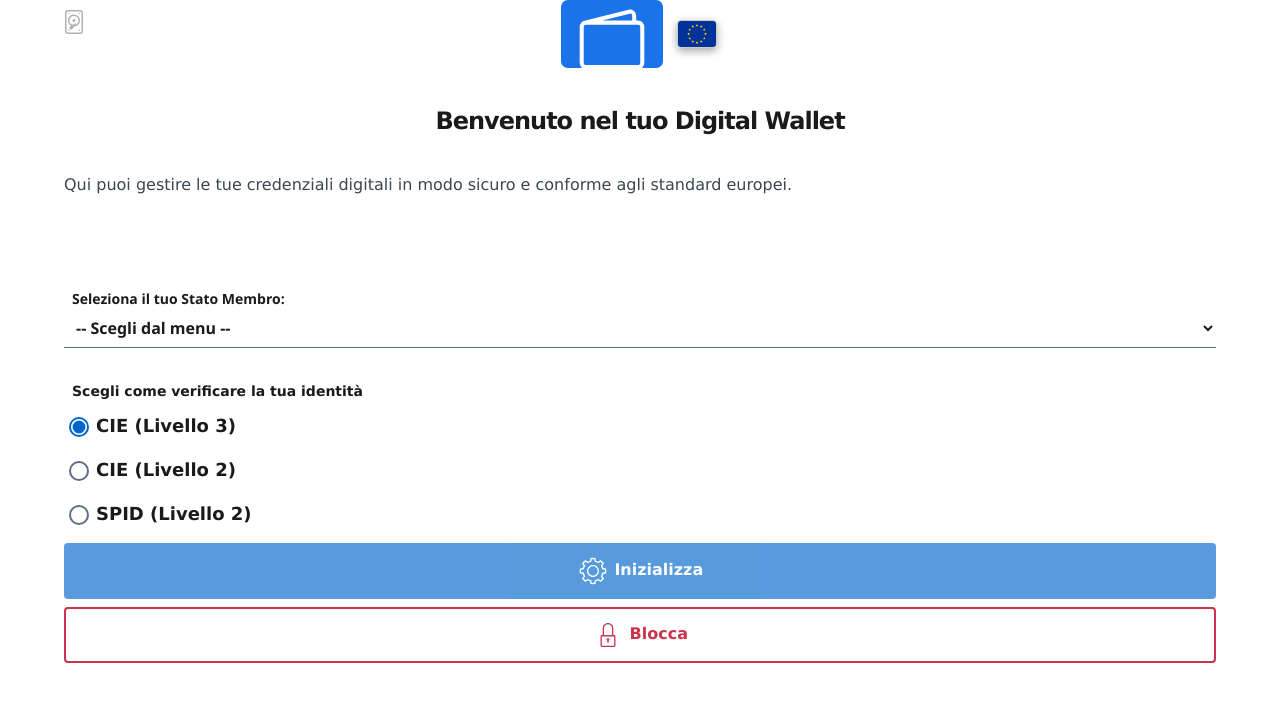
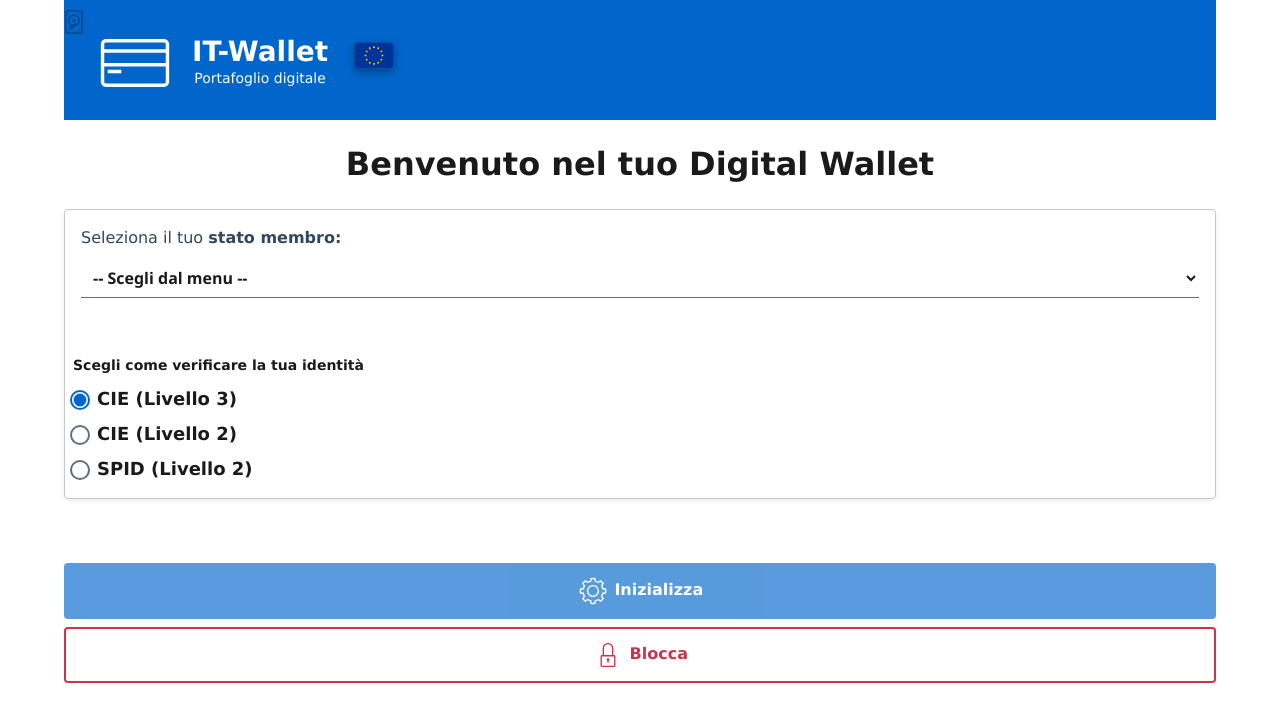
Before and after one commit to italia/iam-proxy-italia-wallet-instance-demo, a Flask app: page /wallet/home in a window 1280 px wide. Shown: the top 722 px of the page. Run offline with Flask 3, Linux system fonts and the light colour scheme; the visitor is signed in with stand-in values (Sample User, id 1); parts of the project's set-up code (start-up, migrations or seed data) failed here and were passed over; some libraries are stand-ins or nearby versions.

Commit message:
Update frontend struct

```diff
--- a/app/static/wallet.css
+++ b/app/static/wallet.css
@@ -109,6 +109,7 @@ main p {
   display: flex;
   align-items: center;
   justify-content: center;
+  background-color: #06c;
 }
 
 /* Contenitore bandiera */
@@ -117,7 +118,7 @@ main p {
   align-items: center;
   justify-content: center;
   padding: 4px;
-  background-color: white;
+  background-color: hsl(210, 100%, 40%);
 }
 
 .state-flag {
@@ -1224,12 +1225,14 @@ main p {
 
 
 /* contenitore radio un po' più pulito */
-.form-check {
+
+/*.form-check {
   display: flex;
   align-items: center;
   gap: 0.65rem;
   margin-bottom: 0.9rem;
 }
+*/
 
 
 
@@ -1238,7 +1241,7 @@ main p {
 }
 
 
-
+/*
 .form-check {
   display: flex;
   align-items: center;
@@ -1246,6 +1249,7 @@ main p {
   margin-bottom: 1rem;
   min-height: 28px;
 }
+*/
 
 .form-check-input[type="radio"] {
   appearance: none !important;
--- a/app/templates/wallet_home.html
+++ b/app/templates/wallet_home.html
@@ -24,10 +24,32 @@
       <img src="{{ url_for('static', filename='images/trash-delete-icon.svg') }}" alt="Cestino" class="trash-icon" {% if not wallet_initialized %}style="display:none;"{% endif %}/>
     </div>
     <header>
-      <div class="logo-with-flag">
-        <img src="{{ url_for('static', filename='images/wallet_logo.svg') }}"
-            alt="Digital Wallet"
-            class="wallet-logo" />
+<!--      <div class="logo-with-flag">-->
+<!--        <img src="{{ url_for('static', filename='images/wallet_logo.svg') }}"-->
+<!--            alt="Digital Wallet"-->
+<!--            class="wallet-logo" />-->
+<!--        <div id="state-selected" class="flag-container">-->
+<!--          <img-->
+<!--            id="flagImage"-->
+<!--            class="state-flag"-->
+<!--            src="{{ url_for('static', filename='images/flags/4x3/' + (selected_country|lower if selected_country else 'eu') + '.svg') }}"-->
+<!--            alt="{{ selected_country or 'European Union' }}" />-->
+<!--        </div>-->
+<!--      </div>-->
+        <div class="it-header-center-wrapper">
+          <div class="container-xl">
+            <div class="row">
+              <div class="col-12">
+                <div class="it-header-center-content-wrapper">
+                  <div class="it-brand-wrapper">
+                    <a href="#">
+                      <svg class="icon" aria-hidden="true">
+                        <use href="/static/svg/sprites.svg#it-card"></use>
+                      </svg>
+                      <div class="it-brand-text">
+                        <div class="it-brand-title">IT-Wallet</div>
+                        <div class="it-brand-tagline d-none d-md-block">Portafoglio digitale</div>
+                      </div>
                       <div id="state-selected" class="flag-container">
                           <img
                             id="flagImage"
@@ -35,28 +57,42 @@
                             src="{{ url_for('static', filename='images/flags/4x3/' + (selected_country|lower if selected_country else 'eu') + '.svg') }}"
                             alt="{{ selected_country or 'European Union' }}" />
                       </div>
+                    </a>
                   </div>
-      <h1>Benvenuto nel tuo Digital Wallet</h1>
+                </div>
+              </div>
+            </div>
+          </div>
+        </div>
+<!--      <h1>Benvenuto nel tuo Digital Wallet</h1>-->
+        <p class="h3 my-4">Benvenuto nel tuo Digital Wallet</p>
     </header>
     <main>
-      <div class="row">
-        <div class="form-group col-md-12">
-            <p class="form-label d-block mb-3">Qui puoi gestire le tue credenziali digitali in modo sicuro e conforme agli standard europei. </p>
-        </div>
-      </div>
+<!--      <div class="row">-->
+<!--        <div class="form-group col-md-12">-->
+<!--            <p class="form-label d-block mb-3">Qui puoi gestire le tue credenziali digitali in modo sicuro e conforme agli standard europei. </p>-->
+<!--        </div>-->
+<!--      </div>-->
 
-      <div class="row">
-        <div class="form-group col-md-12">
+<!--      <div class="row">-->
+<!--        <div class="form-group col-md-12">-->
       <div id="result"></div>
-        </div>
-      </div>
+<!--        </div>-->
+<!--      </div>-->
 
       <div id="overlay" style="display:none;">
         <div class="loader"></div>
       </div>
 
-      <div id="states" class="select-wrapper" {% if wallet_initialized %}style="display:none;"{% endif %}>
-        <label for="select">Seleziona il tuo Stato Membro:</label>
+        <div class="row" {% if wallet_initialized %}style="display:none;"{% endif %}>
+          <div class="col-12 col-md-12 col-lg-12 mb-3 mb-md-4">
+            <!--start it-card-->
+            <article class="it-card rounded border shadow-sm mb-3">
+              <h8 class="it-card-title ">
+                Seleziona il tuo <strong>stato membro:</strong>
+              </h8>
+              <div class="it-card-body">
+                <div id="states" class="select-wrapper" >
                     <select id="select">
                       <option value="" disabled selected>-- Scegli dal menu --</option>
                       <option value="IT"{% if selected_country == 'IT' %} selected{% endif %}>🇮🇹 Italia</option>
@@ -88,6 +124,7 @@
                       <option value="MT"{% if selected_country == 'MT' %} selected{% endif %}>🇲🇹 Malta</option>
                     </select>
                 </div>
+              </div>
               <div id="idp" {% if wallet_initialized %}style="display:none;"{% endif %}>
                 <fieldset>
                 <legend>Scegli come verificare la tua identità</legend>
@@ -110,8 +147,15 @@
                   </div>
                 </fieldset>
               </div>
+            </article>
+          </div>
+        </div>
+
      <form action="/wallet/v1/search" method="post">
          <div class="container" {% if not wallet_initialized %}style="display:none;"{% endif %}>
+            <div class="row">
+                <article class="it-card it-card-image rounded shadow-sm border">
+                  <h3 class="it-card-title ">
                     <div id="search_result">
                       {% if error_message %}
                         <div class="alert alert-danger d-flex align-items-center" role="alert">
@@ -120,7 +164,6 @@
                           </div>
                         </div>
                       {% endif %}
-
                       {% if success_message %}
                         <div class="alert alert-success d-flex align-items-center" role="alert">
                           <div>
@@ -129,6 +172,8 @@
                         </div>
                       {% endif %}
                     </div>
+                  </h3>
+                  <div class="it-card-body">
                     <div class="it-carousel-wrapper splide it-carousel-landscape-abstract-three-cols-arrow-visible" data-bs-carousel-splide data-splide='{"height":"auto"}'>
                       <div class="splide__track">
                         <ul class="splide__list">
@@ -167,8 +212,7 @@
                       </div>
                     </div>
                   </div>
-         <div class="form-group" {% if not wallet_initialized %}style="display:none;"{% endif %}>
-              <div class="container">
+                  <footer class="it-card-related it-card-footer">
                       <div class="input-group">
                           <div class="select-wrapper">
                               <select id="search_type" name="search_type">
@@ -180,18 +224,18 @@
                               </select>
                           </div>
                       </div>
-                  <br>
                       <div class="input-group">
-                      <label for="search_element">Testo da cercare</label>
                           <input type="text" class="form-control" id="search_element" name="search_element">
                           <div class="input-group-append">
                             <button class="btn btn-primary" type="submit" id="search-btn">Cerca</button>
                           </div>
                       </div>
+                  </footer>
+                </article>
                </div>
          </div>
     </form>
-    <div class="d-grid gap-2">
+    <div class="d-grid gap-2 my-4">
         <button id="init-btn" class="btn btn-primary"{% if wallet_initialized %} style="display:none;"{% endif %}{% if not wallet_initialized %} disabled{% endif %}>
             <span class="rounded-icon">
               <svg class="icon icon-white">
@@ -350,11 +394,7 @@
                 throw new Error(`${errorMessage}`);
               }
 
-              result.innerHTML = `
-                <div class="flash-container flash-success">
-                  <p>Il Wallet è stato resettato correttamente</p>
-                </div>`;
-
+              result.innerHTML = `<div class="alert alert-success d-flex align-items-center" role="alert"><div>Il Wallet è stato resettato correttamente</div></div>`;
               if (addBtn){
                 // nascondi pulsante aggiungi credenziali
                 addBtn.style.display = "none";
@@ -388,10 +428,7 @@
               }
             } catch (err) {
               const message = err?.message || "Errore sconosciuto";
-              result.innerHTML = `
-                <div class="flash-container flash-error">
-                  <p>Fallito reset del wallet: ${message}</p>
-                </div>`;
+              result.innerHTML = `<div class="alert alert-danger d-flex align-items-center" role="alert"><div><strong>Error:</strong> ${message}</div></div>`;
               return;
             } finally {
               // Chiudi spinner
@@ -409,7 +446,7 @@
           const selectedIdpRadio = document.querySelector('input[name="idpRadio"]:checked');
 
           if (!selectedIdpRadio) {
-            result.innerHTML = `<div class="flash-container flash-warning"><p>⚠️ Scegli come verificare la tua identità.</p></div>`;
+            result.innerHTML = `<div class="alert alert-warning d-flex align-items-center" role="alert"><div>Scegli come verificare la tua identità.</div></div>`;
             return;
           }
 
@@ -417,7 +454,7 @@
 
           // Validazione: se selectedState è vuoto, mostra errore e interrompi
           if (!selectedState) {
-            result.innerHTML = `<div class="flash-container flash-warning"><p>⚠️ Seleziona uno Stato Membro.</p></div>`;
+            result.innerHTML = `<div class="alert alert-warning d-flex align-items-center" role="alert"><div>Seleziona uno stato membro per procedere con l'inizializzazione del wallet.</div></div>`;
             return;
           }
 
@@ -474,11 +511,11 @@
                 } catch { /* ignorato per evitare errori cross-origin */ }
               }, 500);
             } else {
-              result.innerHTML = `<div class="flash-container flash-error"><p>${data?.data?.error || "Non è stato possibile inizializzare il Wallet"}</p></div>`;
+              result.innerHTML = `<div class="alert alert-danger d-flex align-items-center" role="alert"><div><strong>Error:</strong> ${data?.data?.error || "Non è stato possibile inizializzare il Wallet"}</div></div>`;
             }
           } catch (err) {
               const message = err?.message || "Errore sconosciuto";
-              result.innerHTML = `<div class="flash-container flash-error"><p>Non è stato possibile inizializzare il Wallet: ${message}</p></div>`;
+              result.innerHTML = `<div class="alert alert-danger d-flex align-items-center" role="alert"><div><strong>Error:</strong> Non è stato possibile inizializzare il Wallet: ${message}</div></div>`;
           } finally {
               if (!popupHtml) spinner.style.display = "none";
           }
```
Also changed, not shown: app/templates/wallet_access.html (+28 -7 lines), app/templates/wallet_activation.html (+32 -5 lines). Lines whose indentation alone changed are shown as unchanged.
